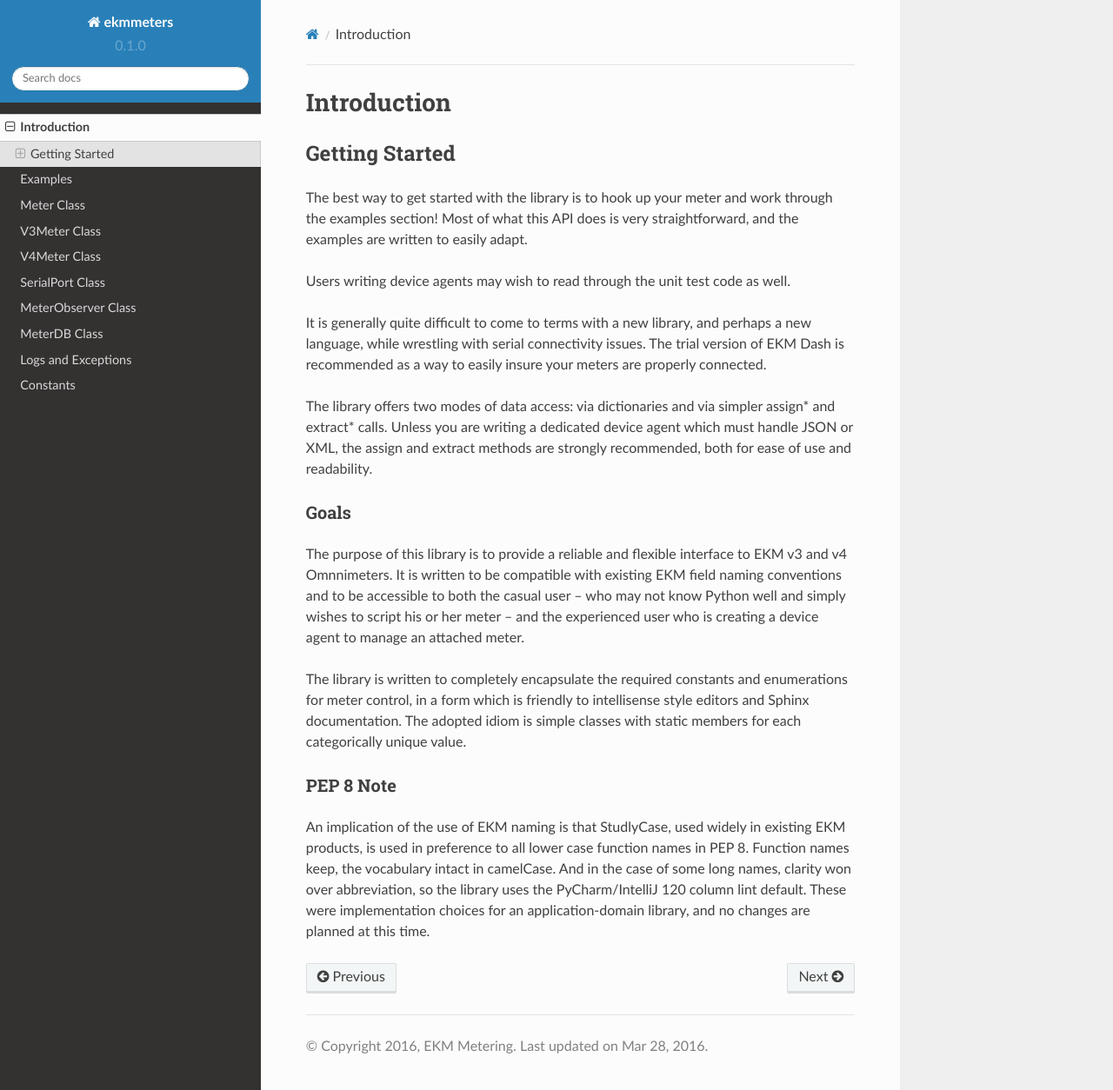
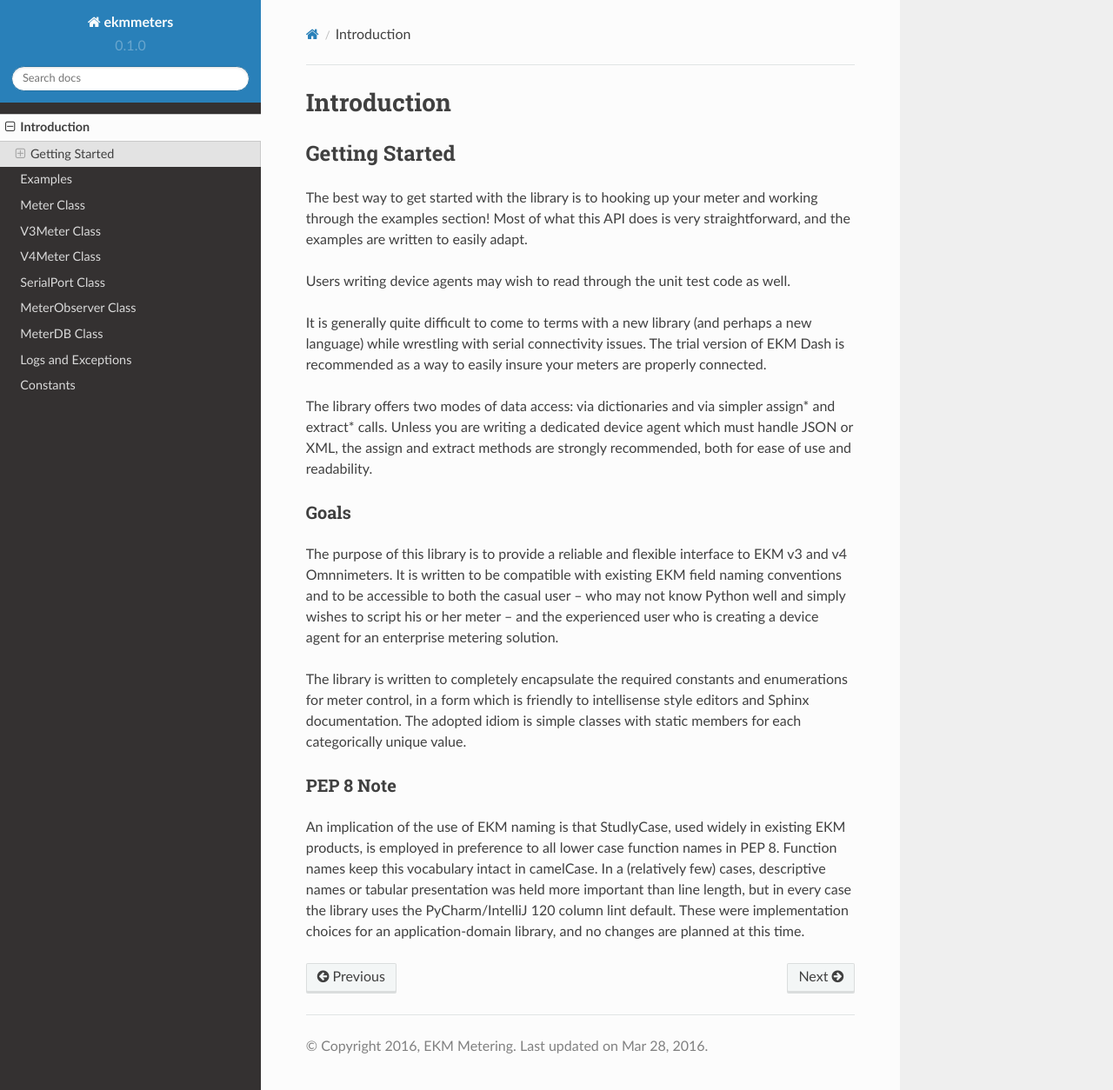
Before and after one commit to ekmmetering/ekmmeters, a Sphinx documentation site: the page built from docs/overview.rst, in a window 1280 px wide and 1254 px high. Shown: the whole window at 87% size. Built offline with Sphinx 7.4.7 and the Read the Docs theme 2.0.0, drawn with Linux system fonts in a browser that asks for light colours.

Commit message:
Update overview.rst

```diff
--- a/docs/overview.rst
+++ b/docs/overview.rst
@@ -8,14 +8,14 @@ Introduction
 Getting Started
 ^^^^^^^^^^^^^^^
 
-The best way to get started with the library is to hook up your meter and work through the examples
-section!  Most of what this API does is very straightforward, and the examples are
-written to easily adapt.
+The best way to get started with the library is to hooking up your meter and working
+through the examples section!  Most of what this API does is very straightforward,
+and the examples are written to easily adapt.
 
 Users writing device agents may wish to read through the unit test code as well.
 
-It is generally quite difficult to come to terms with a new library, and perhaps
-a new language, while wrestling with serial connectivity issues.  The trial
+It is generally quite difficult to come to terms with a new library (and perhaps
+a new language) while wrestling with serial connectivity issues.  The trial
 version of EKM Dash is recommended as a way to easily insure your meters are
 properly connected.
 
@@ -31,8 +31,8 @@ The purpose of this library is to provide a reliable and flexible interface
 to EKM v3 and v4 Omnnimeters.  It is written to be compatible with existing
 EKM field naming conventions and to be accessible to both the casual user --
 who may not know Python well and simply wishes to script his or her meter --
-and the experienced user who is creating a device agent to manage an
-attached meter.
+and the experienced user who is creating a device agent for an enterprise
+metering solution.
 
 The library is written to completely encapsulate the required constants and
 enumerations for meter control, in a form which is friendly to intellisense
@@ -43,9 +43,10 @@ PEP 8 Note
 **********
 
 An implication of the use of EKM naming is that StudlyCase,
-used widely in existing EKM products, is used in preference to all lower
-case function names in PEP 8.  Function names keep, the vocabulary intact
-in camelCase.  And in the case of some long names, clarity won over
-abbreviation, so the library uses the PyCharm/IntelliJ 120 column lint default.
+used widely in existing EKM products, is employed in preference to all lower
+case function names in PEP 8.  Function names keep this vocabulary intact
+in camelCase.   In a (relatively few) cases, descriptive names or tabular
+presentation was held more important than line length, but in every case
+the library uses the PyCharm/IntelliJ 120 column lint default.
 These were implementation choices for an application-domain library,
 and no changes are planned at this time.
```
